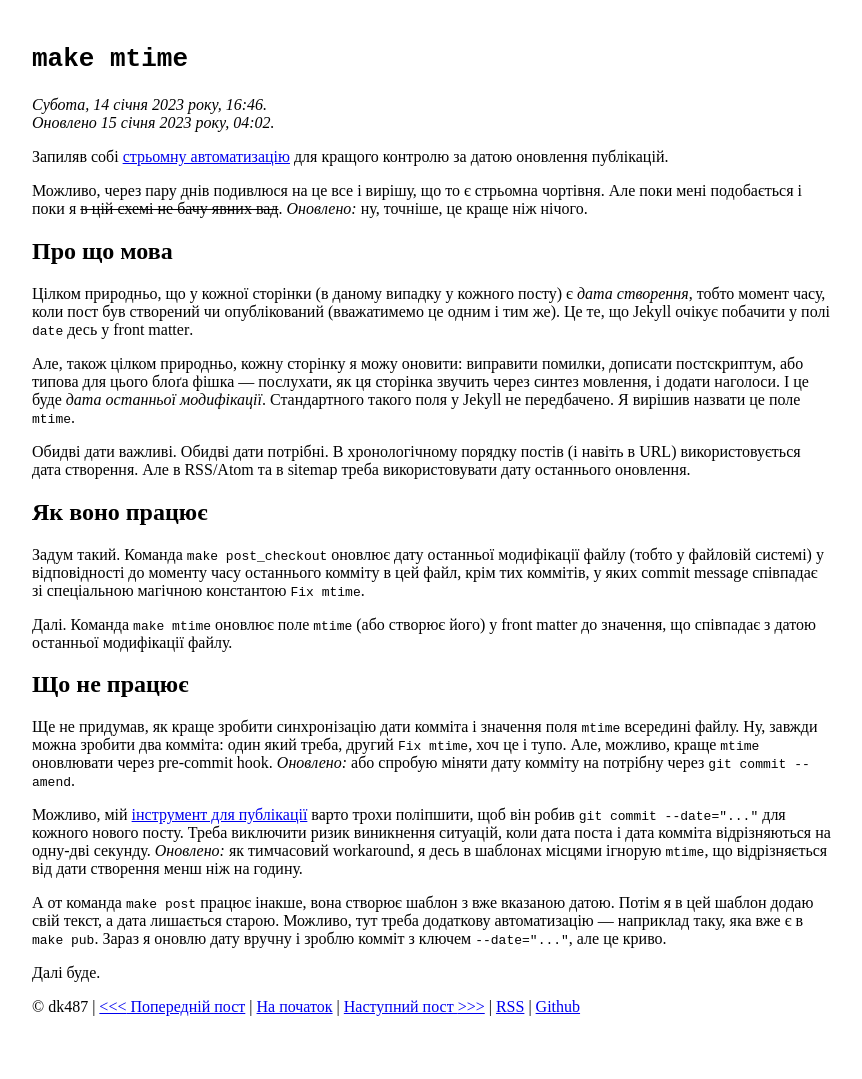
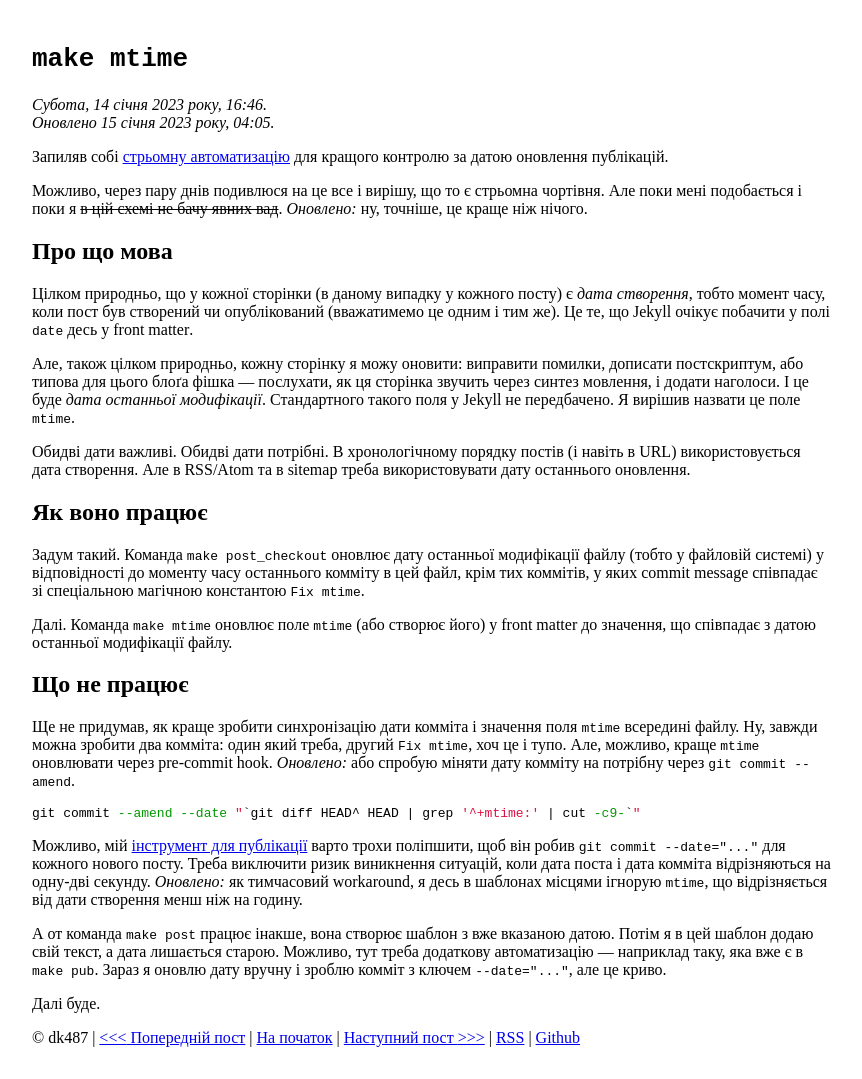
Before and after one commit to dk487/test.de.co.ua, a Jekyll site: the page built from _posts/2023/2023-01-14-make-mtime.md, in a window 1280 px wide. Shown: the whole page, without its empty margins (208-1070 px from the left). Built offline with Jekyll 4.4.1, drawn with Linux system fonts in a browser that asks for light colours; before the commit the page ends 1048 px from its top, so only the background shows below that.

Commit message:
Post update: command to change commit date to the mtime

````diff
--- a/_posts/2023/2023-01-14-make-mtime.md
+++ b/_posts/2023/2023-01-14-make-mtime.md
@@ -35,6 +35,10 @@ _Оновлено:_ ну, точніше, це краще ніж нічого.
 Ще не придумав, як краще зробити синхронізацію дати комміта і значення поля `mtime` всередині файлу. Ну, завжди можна зробити два комміта: один який треба, другий `Fix mtime`, хоч це і тупо. Але, можливо, краще `mtime` оновлювати через <span lang="en">pre-commit hook</span>.
 _Оновлено:_ або спробую міняти дату комміту на потрібну через `git commit --amend`.
 
+```sh
+git commit --amend --date "`git diff HEAD^ HEAD | grep '^+mtime:' | cut -c9-`"
+```
+
 Можливо, мій [інструмент для публікації][2] варто трохи поліпшити, щоб він робив `git commit --date="..."` для кожного нового посту. Треба виключити ризик виникнення ситуацій, коли дата поста і дата комміта відрізняються на одну-дві секунду.
 _Оновлено:_ як тимчасовий <span lang="en">workaround</span>, я десь в шаблонах місцями ігнорую `mtime`, що відрізняється від дати створення менш ніж на годину.
 
@@ -42,5 +46,6 @@ _Оновлено:_ як тимчасовий <span lang="en">workaround</span>,
 
 Далі буде.
 
+
 [1]: https://github.com/dk487/test.de.co.ua/commit/ca003359329930362fe21ba54fa9143a150bc58b
 [2]: /2022/07/12/instrument-dlia-postynhu.html
````
Also changed, not shown: other parts of _posts/2023/2023-01-14-make-mtime.md (+1 -1 lines).
